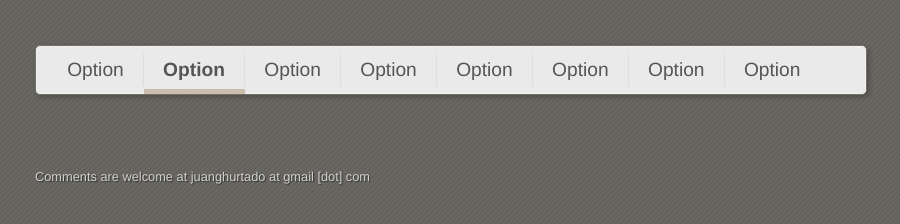
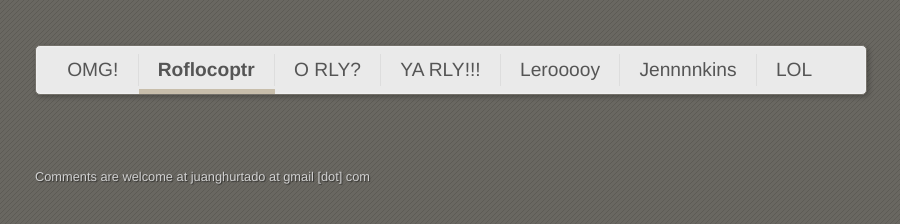
Before and after one commit to juanghurtado/sample-slide-hover, a plain HTML site: page index.html in a window 1280 px wide. Shown: the part 122-346 px from the top of the page, without its empty margins (189-1089 px from the left). Drawn offline with Linux system fonts and the light colour scheme.

Commit message:
Funny options!

```diff
--- a/index.html
+++ b/index.html
@@ -26,14 +26,13 @@
 
 		<div id="code" class="group">
 			<ul id="nav" class="group">
-				<li><a href="#">Option</a></li>
-				<li class="current"><a href="#">Option</a></li>
-				<li><a href="#">Option</a></li>
-				<li><a href="#">Option</a></li>
-				<li><a href="#">Option</a></li>
-				<li><a href="#">Option</a></li>
-				<li><a href="#">Option</a></li>
-				<li><a href="#">Option</a></li>
+				<li><a href="#">OMG!</a></li>
+				<li class="current"><a href="#">Roflocoptr</a></li>
+				<li><a href="#">O RLY?</a></li>
+				<li><a href="#">YA RLY!!!</a></li>
+				<li><a href="#">Lerooooy</a></li>
+				<li><a href="#">Jennnnkins</a></li>
+				<li><a href="#">LOL</a></li>
 			</ul>
 		</div>
 
```
